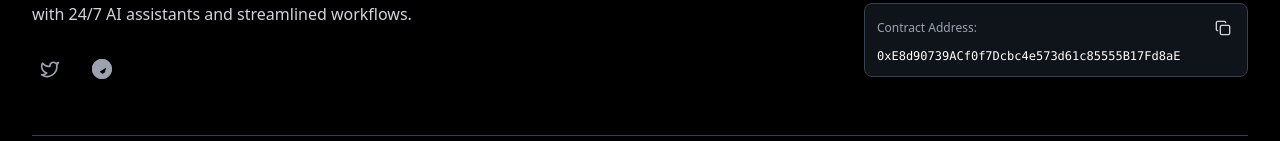
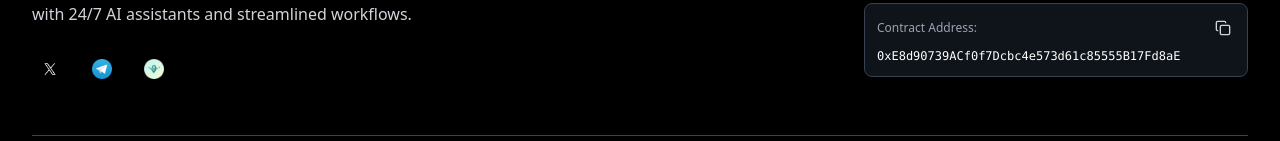
Before and after one commit to wlddrick/myjarvis-website, a Next.js app: page / in a window 1280 px wide. Shown: the part 4083-4224 px from the top of the page. Built offline with nearby package versions, Linux system fonts and the light colour scheme.

Commit message:
icons added footer

```diff
--- a/src/components/layout/Footer.tsx
+++ b/src/components/layout/Footer.tsx
@@ -32,18 +32,34 @@ const Footer = () => {
                 <Facebook className="h-5 w-5" />
               </a> */}
               <a href="https://x.com/use_jarvis" target="_blank" rel="noopener noreferrer" className="text-gray-400 hover:text-white transition-colors p-2 rounded-lg hover:bg-gray-800">
-                <Twitter className="h-5 w-5" />
+                <Image
+                  src="/twitter-icon.png"
+                  alt="Twitter"
+                  width={24}
+                  height={24}
+                  className="w-5 h-5 object-contain"
+                  unoptimized
+                />
               </a>
               <a href="https://t.me/+9vEyNYK4aiw0ZGNl" target="_blank" rel="noopener noreferrer" className="text-gray-400 hover:text-white transition-colors p-2 rounded-lg hover:bg-gray-800">
-                <svg
-                  className="h-5 w-5"
-                  fill="currentColor"
-                  viewBox="0 0 24 24"
-                  xmlns="http://www.w3.org/2000/svg"
-                >
-                  <path d="M12 0c-6.627 0-12 5.373-12 12s5.373 12 12 12 12-5.373 12-12-5.373-12-12-12zm5.891 7.02l-2.003 9.441c-.151.666-.545.83-.1.1.583-.15 3.016-1.921 4.542-1.228-.314.164-.536.416-.536.416-.43 1.102-1.62 1.053-1.62 1.053-1.587-.066-2.427-1.066-2.427-1.066-.703-.865-.1.1-.113.14-.01.033-.11.14-.11.14l-3.21 2.323c-.391.282-.676.121-.861-.122l-1.928-2.52c-.173-.227-.13-.497.1-.641l7.635-4.814c.338-.213.648-.1.4.162z" />
-                  <path d="M11.944 0C5.352 0 0 5.352 0 11.944s5.352 11.944 11.944 11.944 11.944-5.352 11.944-11.944S18.536 0 11.944 0zm5.437 8.3c-.157.854-1.341 5.794-1.946 8.525-.256 1.155-.76 1.541-1.171 1.579-.893.081-1.571-.591-2.435-1.157-1.354-.887-2.118-1.439-3.433-2.304-1.521-1-0.535-1.551.332-2.451.227-.235 4.169-3.819 4.245-4.14.009-.041.018-.194-.074-.275-.092-.081-.227-.053-.325-.031-.139.031-2.355 1.493-6.643 4.385-.628.432-1.198.644-1.708.633-.563-.012-1.644-.319-2.451-.581-.987-.321-1.775-.491-1.706-.827.036-.176.278-.356.726-.541 2.834-1.233 4.706-2.046 5.613-2.378 2.628-1.002 3.174-1.171 3.53-1.171.078 0 .252.019.366.064.095.038.227.106.29.171.063.065.122.152.122.305 0 .1-.002.176-.008.23z" />
-                </svg>
+                <Image
+                  src="/telegram-icon.png"
+                  alt="Telegram"
+                  width={24}
+                  height={24}
+                  className="w-5 h-5 object-contain"
+                  unoptimized
+                />
+              </a>
+              <a href="https://app.virtuals.io/prototypes/0xE8d90739ACf0f7Dcbc4e573d61c85555B17Fd8aE" target="_blank" rel="noopener noreferrer" className="text-gray-400 hover:text-white transition-colors p-2 rounded-lg hover:bg-gray-800">
+                <Image
+                  src="/virtuals-icon.png"
+                  alt="Virtuals"
+                  width={24}
+                  height={24}
+                  className="w-5 h-5 object-contain"
+                  unoptimized
+                />
               </a>
               {/* <a href="#" className="text-gray-400 hover:text-white transition-colors p-2 rounded-lg hover:bg-gray-800">
                 <Linkedin className="h-5 w-5" />
```
Also changed, not shown: public/twitter-icon.png, public/virtuals-icon.png (added).
